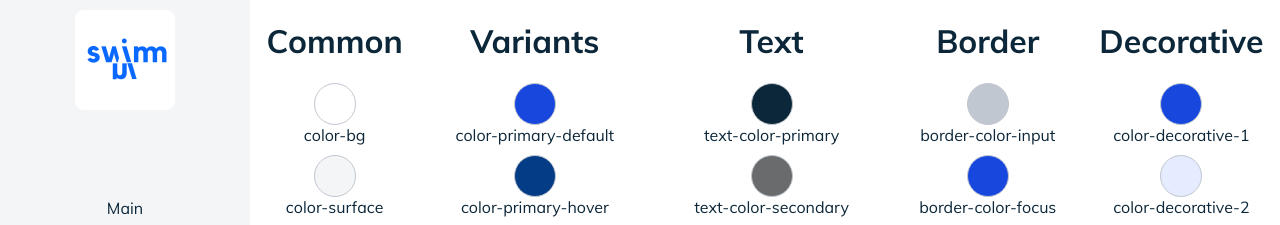
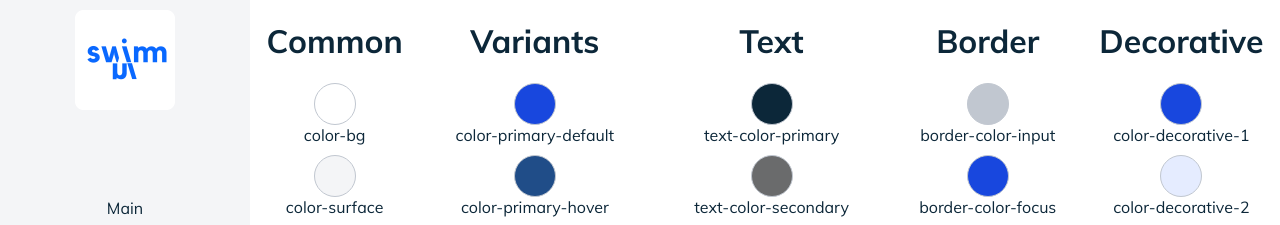
Before and after one commit to swimmio/swimm-ui, a Vue app: page / in a window 1280 px wide. Shown: the top 225 px of the page. Built offline with nearby package versions, Linux system fonts and the light colour scheme; a web font is replaced by a local one; what v-tooltip would draw is missing.

Commit message:
feat(colors): change design token colors to be more similar to GitHub's UI

```diff
--- a/public/styles/colors.css
+++ b/public/styles/colors.css
@@ -2,11 +2,11 @@
     /*** Primary ***/
     --feet-in-the-water: #e5ecff;
 
-    --coastal-shore: #1675e5;
+    --coastal-shore: #4293F3;
 
     --swimm-blue: #1847de;
 
-    --quick-dive: #053c86;
+    --quick-dive: #204D88;
 
     --deep-sea: #0c2739;
 
@@ -29,7 +29,7 @@
 
     --sea-anchor: #343434;
 
-    --dark-charcoal: #1f2427;
+    --dark-charcoal: #212121;
 
     /*** Accent ***/
 
```
